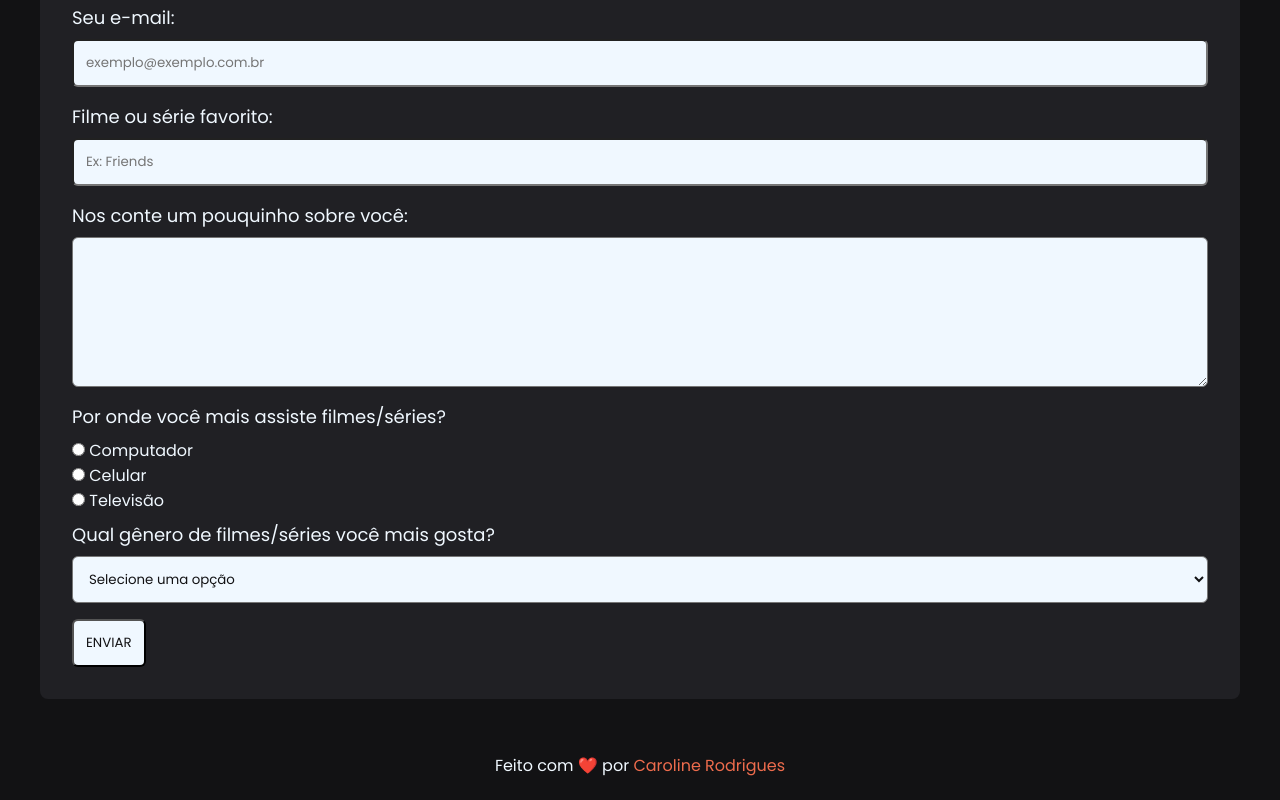
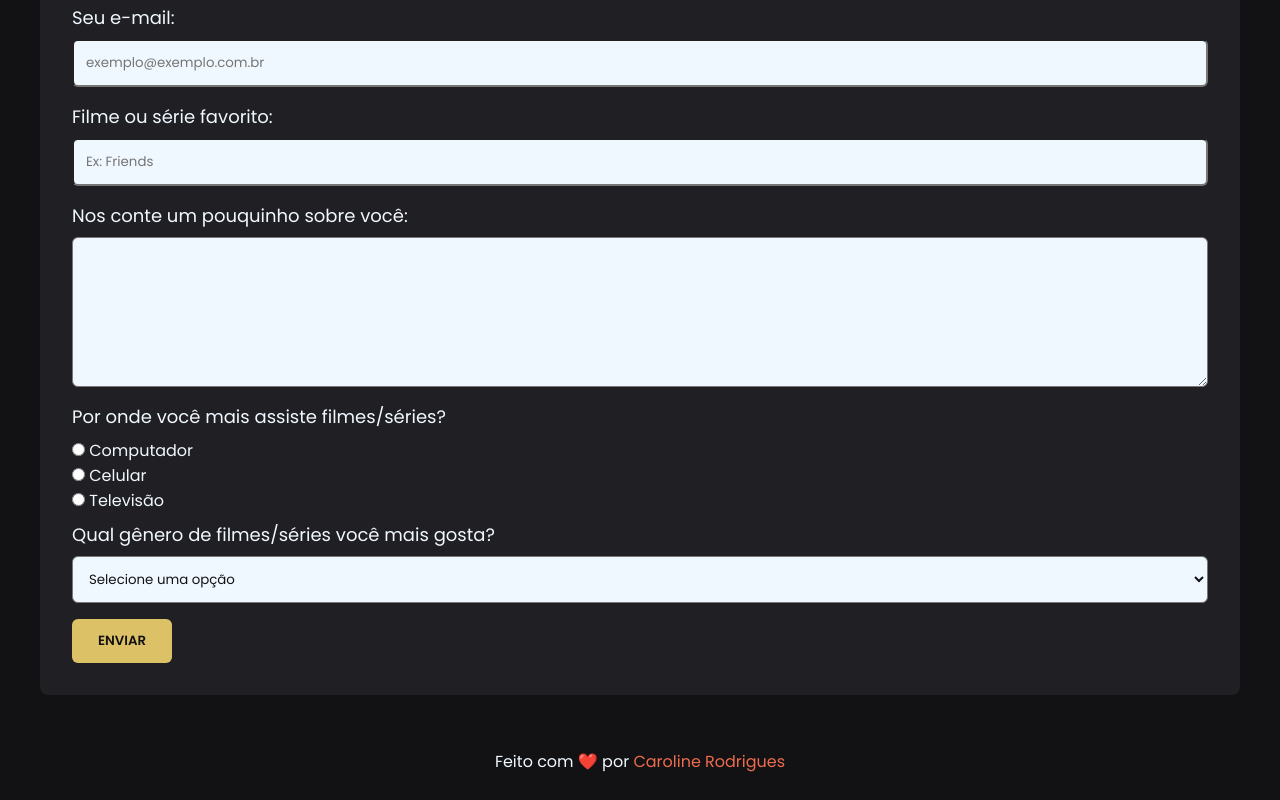
Before and after one commit to CalRodrigues/Form-StartSe, a plain HTML site: page index.html in a window 1280 px wide. Shown: the part 1290-2090 px from the top of the page. Drawn offline with Linux system fonts and the light colour scheme.

Commit message:
estilização botão form

```diff
--- a/style.css
+++ b/style.css
@@ -168,6 +168,14 @@ textarea {
   height: 150px;
 }
 
+#form-btn {
+  border: 0;
+  background: #ddc166;
+  font-weight: 600;
+  width: 100px;
+  cursor: pointer;
+}
+
 footer {
   margin-top: 32px;
   text-align: center;
```
